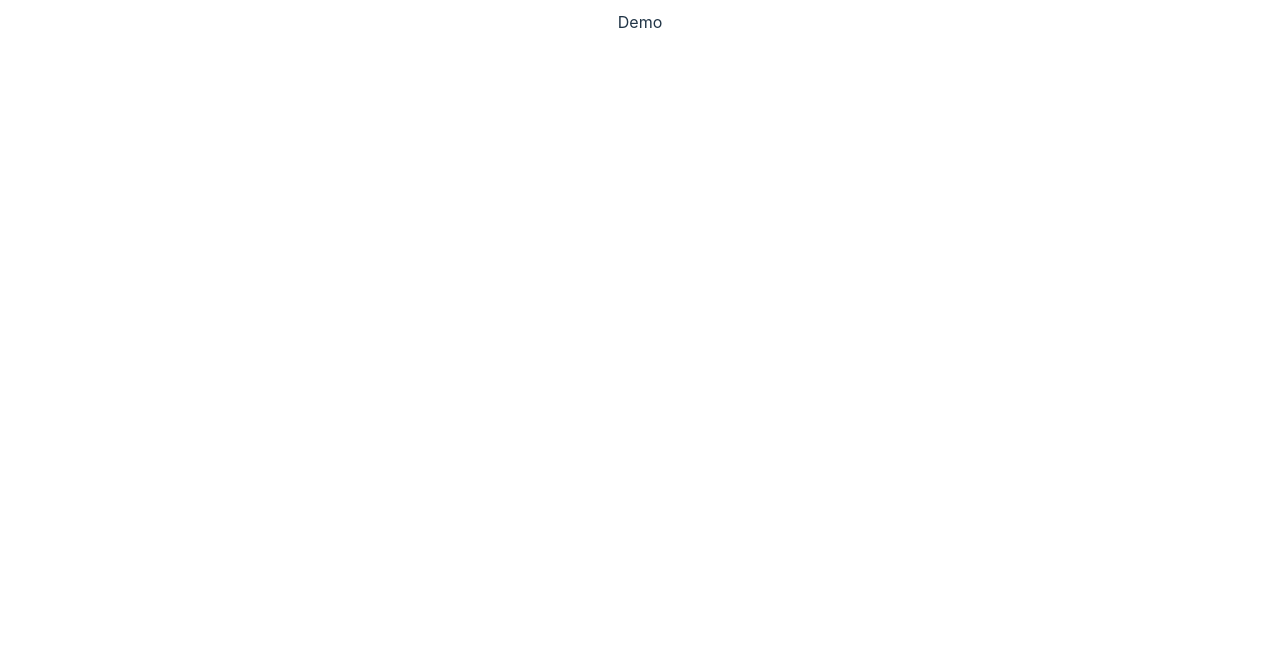
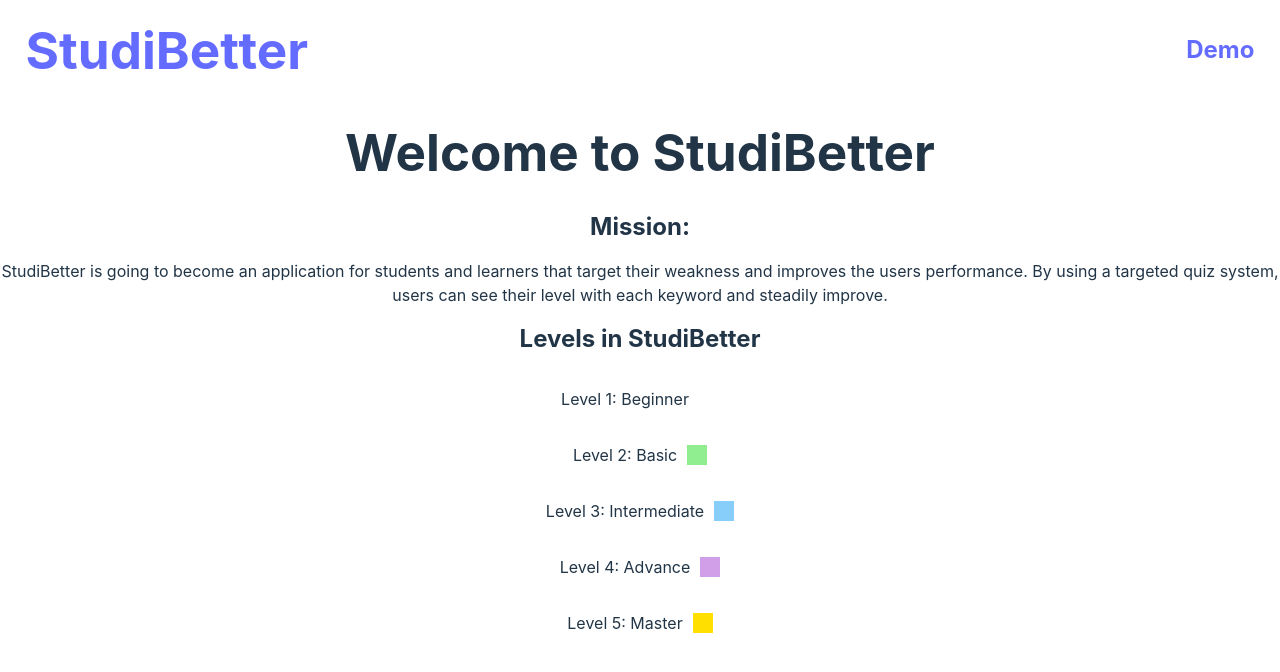
Before and after one commit to raylu15742cs/studibetter2.0, a React (Vite) app in the folder client/: page /demo in a window 1280 px wide. Shown: the top 672 px of the page. Built offline with nearby package versions, Linux system fonts and the light colour scheme.

Commit message:
update demo

```diff
--- a/client/src/App.css
+++ b/client/src/App.css
@@ -139,7 +139,20 @@ input {
 .addPopup:hover{
   background-color: #E1D9D1;
 }
-
+.boxes {
+  display: flex;
+  justify-content: center;
+  align-items: center;
+  gap: 10px;
+}
+.box {
+  min-width: 20px;
+  min-height: 20px;
+  display: flex;
+}
+.status0 {
+  background-color: white;
+}
 .status1 {
   background-color: rgb(144,238,144)
 }
--- a/client/src/Demo.tsx
+++ b/client/src/Demo.tsx
@@ -3,7 +3,36 @@ import Header from './header'
 
 const Demo = () => {
   return (
-    <div>Demo</div>
+    <>
+        <Header />
+        <div>
+            <h1>Welcome to StudiBetter</h1>
+            <h2>Mission:</h2>
+            <p>StudiBetter is going to become an application for students and learners that target their weakness and improves the users performance. By using a targeted quiz system, users can see their level with each keyword and steadily improve.</p>
+            <h2>Levels in StudiBetter</h2>
+            <div className='boxes'>
+                <p>Level 1: Beginner</p>
+                <div className='status0 box'></div>
+            </div>
+            <div className='boxes'>
+                <p>Level 2: Basic</p>
+                <div className='status1 box'></div>
+            </div>
+            <div className='boxes'>
+                <p>Level 3: Intermediate</p>
+                <div className='status2 box'></div>
+            </div>
+            <div className='boxes'>
+                <p>Level 4: Advance</p>
+                <div className='status3 box'></div>
+            </div>
+            <div className='boxes'>
+                <p>Level 5: Master</p>
+                <div className='status4 box'></div>
+            </div>
+
+        </div>
+    </>
   )
 }
 
--- a/client/src/header.tsx
+++ b/client/src/header.tsx
@@ -6,7 +6,7 @@ function Header() {
         <div className="Header">
             <Link to={'/'}><h1>StudiBetter</h1></Link>
             <div className="headerright">
-                <Link to={'/'}><h2> Login</h2></Link>
+                <Link to={'/demo'}><h2> Demo</h2></Link>
             </div>
         </div>
 
--- a/client/src/main.tsx
+++ b/client/src/main.tsx
@@ -7,7 +7,6 @@ import {
 } from "react-router-dom";
 import './index.css'
 import Card from './Card';
-import Header from './Header';
 import Quiz from './Quiz';
 import Demo from './Demo';
 
```
